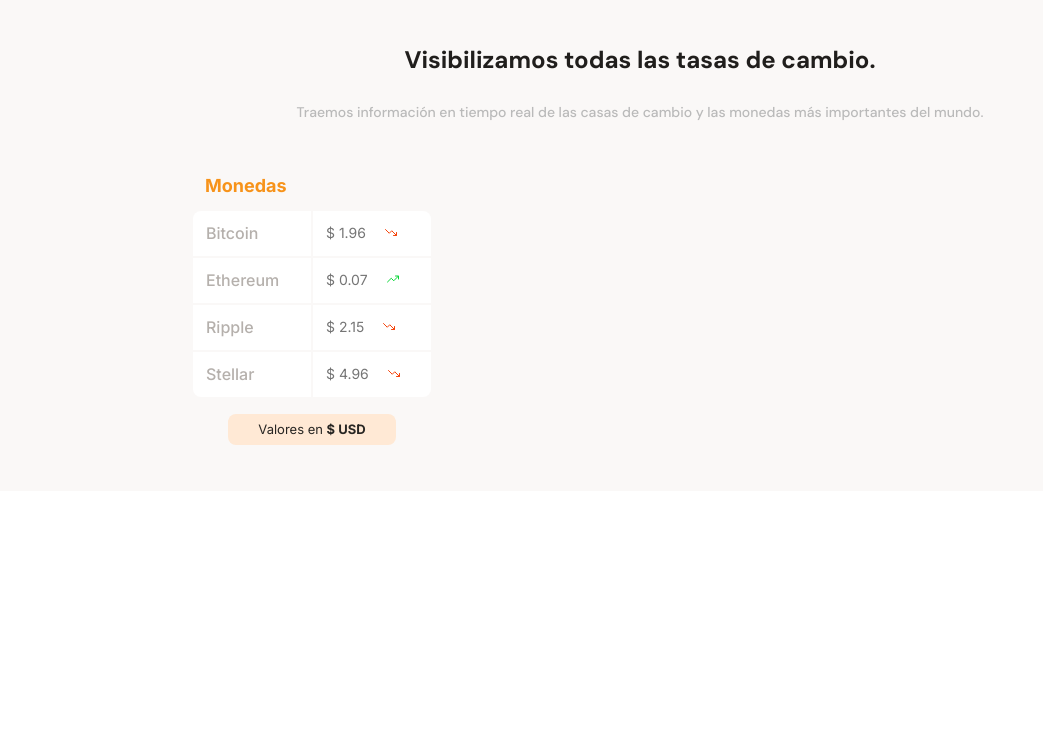
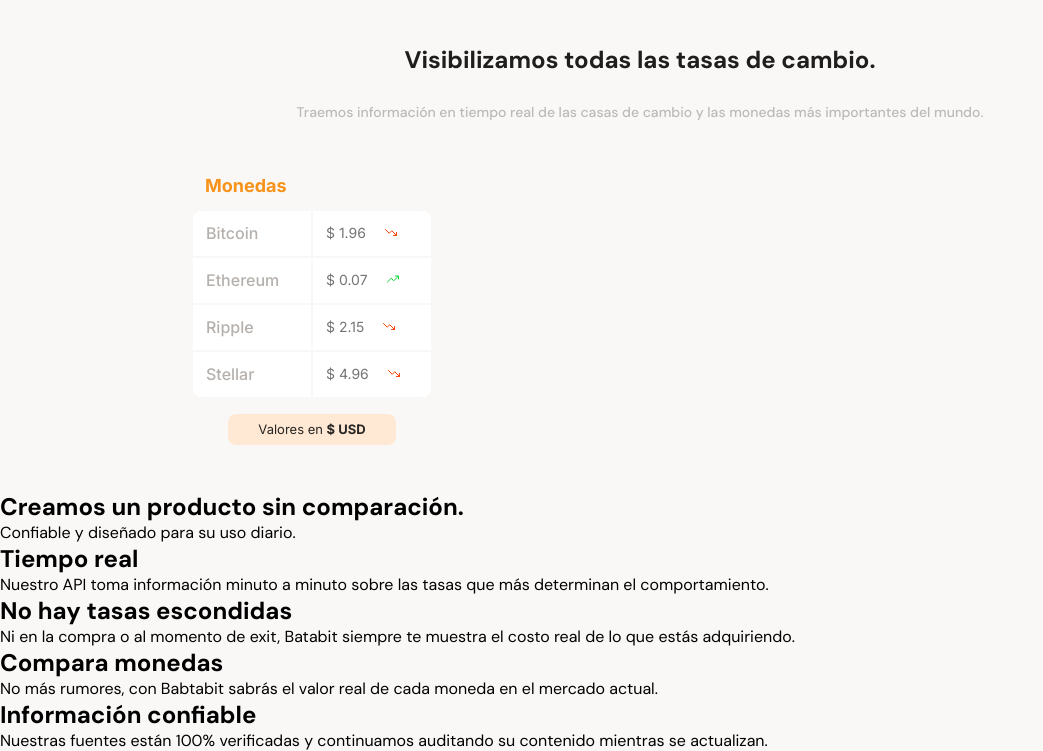
Before and after one commit to FelipeL12/Bata-bit, a plain HTML site: page index.html in a window 1280 px wide. Shown: the part 597-1348 px from the top of the page, without its empty margins (0-1043 px from the left). Before the commit the page ends 1088 px from the top, so only its background shows below. Drawn offline with Linux system fonts and the light colour scheme.

Commit message:
"product details" html code has been added

```diff
--- a/index.html
+++ b/index.html
@@ -106,10 +106,39 @@
 
         </section>
 
-        <!-- PRODUCT DESCRIPTION -->
-        <section>
+        <!-- PRODUCT DETAILS CONTENT -->
+        <section class="main_product_detail_container">
+            <span class="product_logo_batata"></span>
 
+            <article class="product_detail_title">
+                <h2>Creamos un producto sin comparación.</h2>
+                <p>Confiable y diseñado para su uso diario.</p>
+            </article>
+            <article class="product_detail">
+                <span class="icon_clock"></span>
+                <h2>Tiempo real</h2>
+                <p>Nuestro API toma información minuto a minuto sobre las tasas que más determinan el comportamiento.
+                </p>
+            </article>
 
+            <article class="product_detail">
+                <span class="icon_eye"></span>
+                <h2>No hay tasas escondidas</h2>
+                <p>Ni en la compra o al momento de exit, Batabit siempre te muestra el costo real de lo que estás
+                    adquiriendo.</p>
+            </article>
+
+            <article class="product_detail">
+                <span class="icon_dollar"></span>
+                <h2>Compara monedas</h2>
+                <p>No más rumores, con Babtabit sabrás el valor real de cada moneda en el mercado actual.</p>
+            </article>
+
+            <article class="product_detail">
+                <span class="icon_check"></span>
+                <h2>Información confiable</h2>
+                <p>Nuestras fuentes están 100% verificadas y continuamos auditando su contenido mientras se actualizan.
+                </p>
             </article>
         </section>
 
```
